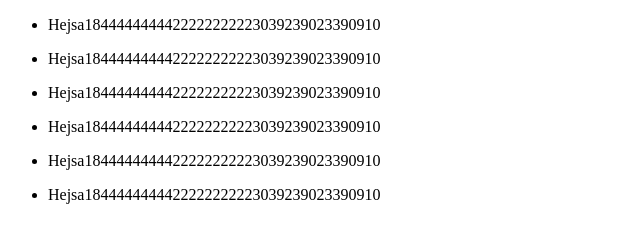
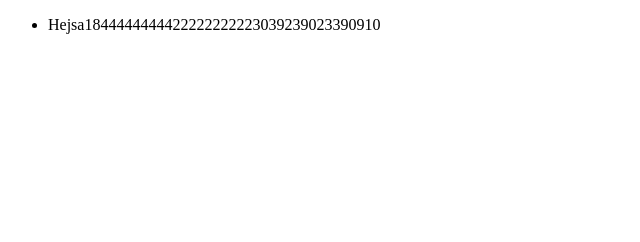
Before and after one commit to fk-whothat/github-test, a plain HTML site: page index.html in a window 1280 px wide. Shown: the whole page, without its empty margins (0-640 px from the left). Drawn offline with Linux system fonts and the light colour scheme.

Commit message:
Kennet elsker github

```diff
--- a/index.html
+++ b/index.html
@@ -6,11 +6,6 @@
 <body>
 <div>
 	<ul><li>Hejsa1844444444422222222223039239023390910</li></ul>
-	<ul><li>Hejsa1844444444422222222223039239023390910</li></ul>
-	<ul><li>Hejsa1844444444422222222223039239023390910</li></ul>
-	<ul><li>Hejsa1844444444422222222223039239023390910</li></ul>
-	<ul><li>Hejsa1844444444422222222223039239023390910</li></ul>
-	<ul><li>Hejsa1844444444422222222223039239023390910</li></ul>
 </div>
 </body>
 </html>
```
